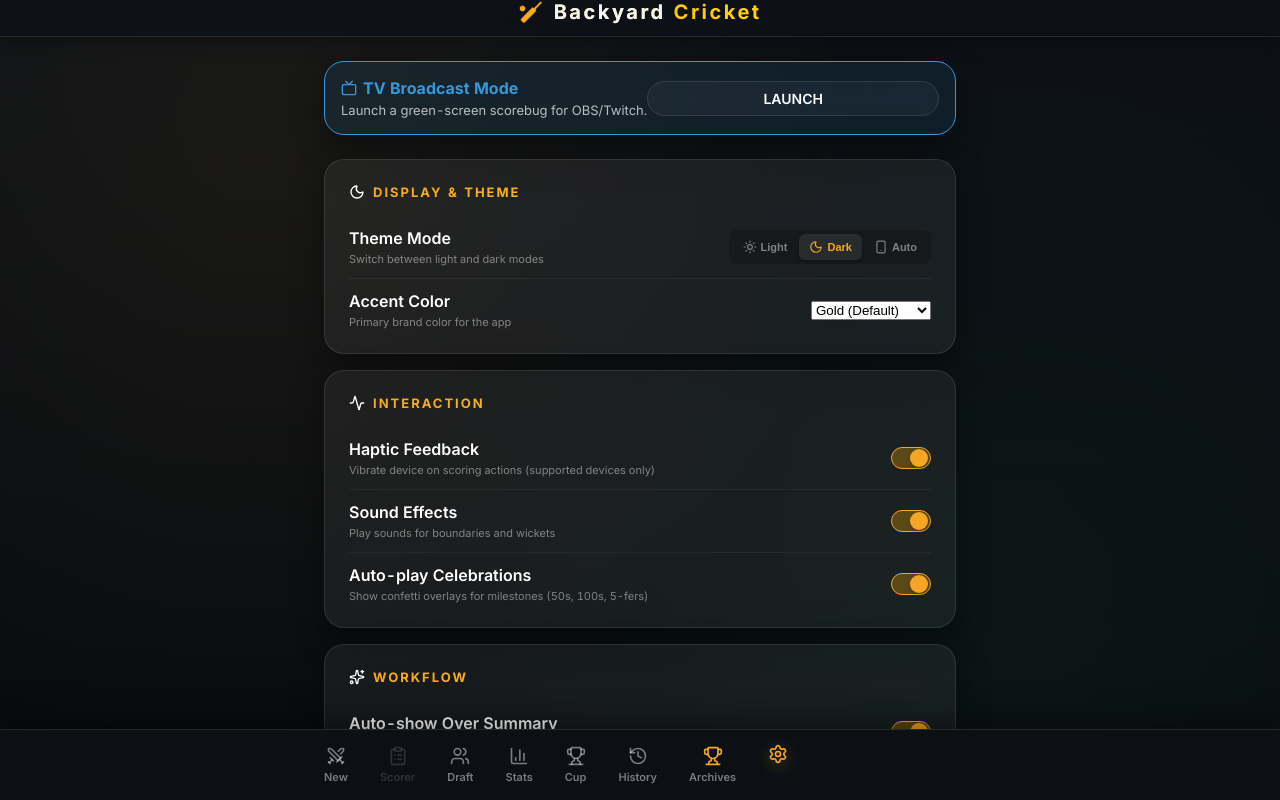
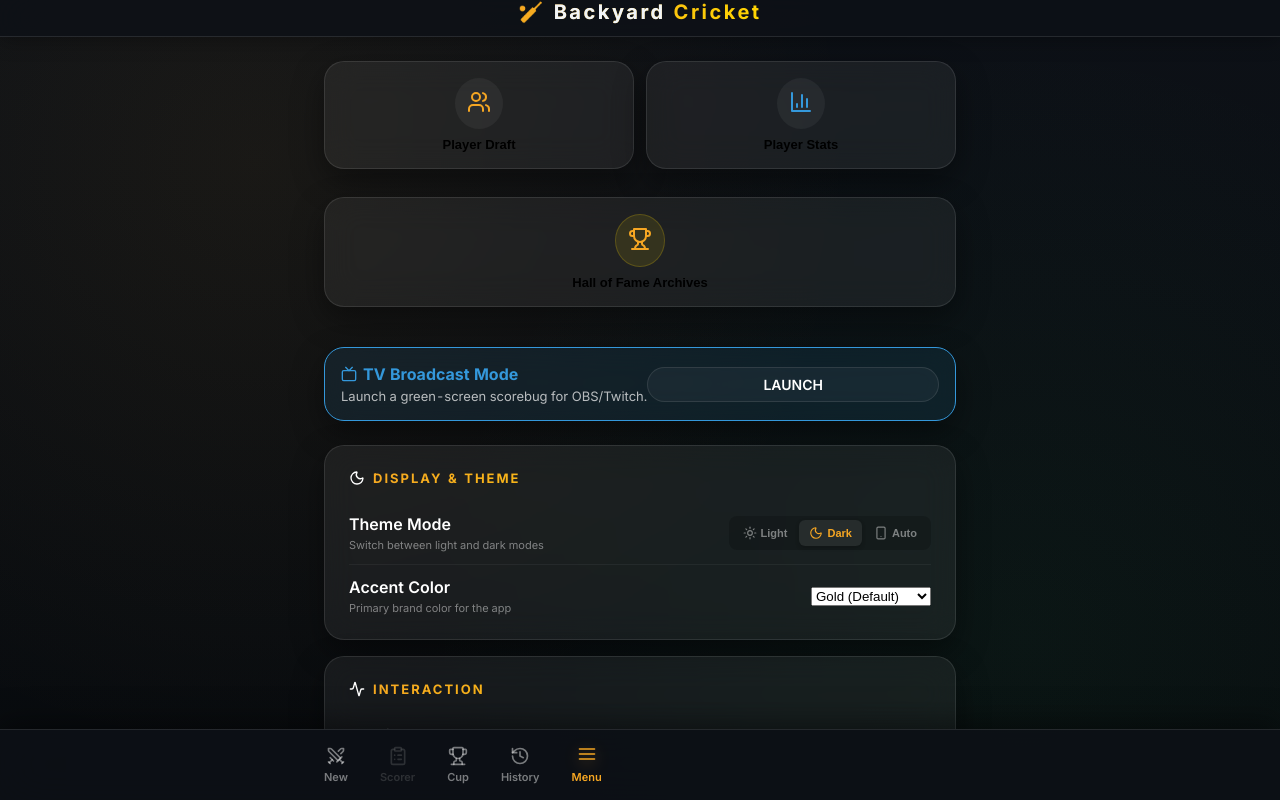
Before and after one commit to Kebadan-2704/Backyard-Pwa-App, a React (Vite) app: page /settings in a window 1280 px wide. Built offline with nearby package versions, Linux system fonts and the light colour scheme.

Commit message:
fix: consolidate navbar to 5 items and add menu hub to settings

```diff
--- a/src/components/Navbar.tsx
+++ b/src/components/Navbar.tsx
@@ -31,24 +31,6 @@ export default function Navbar() {
           {match && !match.complete && <span className="nav-tab-dot" />}
         </NavLink>
         <NavLink
-          to="/draft"
-          className={({ isActive }) => `nav-tab ${isActive ? 'active' : ''}`}
-          aria-label="Draft"
-          role="tab"
-        >
-          <Users size={14} />
-          <span className="nav-tab-label">Draft</span>
-        </NavLink>
-        <NavLink
-          to="/stats"
-          className={({ isActive }) => `nav-tab ${isActive ? 'active' : ''}`}
-          aria-label="Stats"
-          role="tab"
-        >
-          <BarChart3 size={14} />
-          <span className="nav-tab-label">Stats</span>
-        </NavLink>
-        <NavLink
           to="/tournament"
           className={({ isActive }) => `nav-tab ${isActive ? 'active' : ''}`}
           aria-label="Tournament"
@@ -67,21 +49,13 @@ export default function Navbar() {
           <span className="nav-tab-label">History</span>
         </NavLink>
         <NavLink
-          to="/archives"
+          to="/settings"
           className={({ isActive }) => `nav-tab ${isActive ? 'active' : ''}`}
-          aria-label="Hall of Fame Archives"
+          aria-label="Menu"
           role="tab"
         >
-          <Trophy size={14} color="var(--gold)" />
-          <span className="nav-tab-label">Archives</span>
-        </NavLink>
-        <NavLink
-          to="/settings"
-          className={({ isActive }) => `nav-tab ${isActive ? 'active' : ''}`}
-          aria-label="Settings"
-          role="tab"
-        >
-          <Settings size={14} />
+          <svg xmlns="http://www.w3.org/2000/svg" width="14" height="14" viewBox="0 0 24 24" fill="none" stroke="currentColor" strokeWidth="2" strokeLinecap="round" strokeLinejoin="round"><line x1="3" y1="12" x2="21" y2="12"></line><line x1="3" y1="6" x2="21" y2="6"></line><line x1="3" y1="18" x2="21" y2="18"></line></svg>
+          <span className="nav-tab-label">Menu</span>
         </NavLink>
         {match && <LiveShare />}
       </div>
--- a/src/pages/SettingsPage.tsx
+++ b/src/pages/SettingsPage.tsx
@@ -47,6 +47,42 @@ export default function SettingsPage() {
           </div>
         </div>
       )}
+
+      {/* NEW MENU HUB SECTION */}
+      <div style={{ display: 'grid', gridTemplateColumns: '1fr 1fr', gap: 12, marginBottom: 24 }}>
+        <button
+          className="glass-card slide-down"
+          onClick={() => navigate('/draft')}
+          style={{ padding: 16, display: 'flex', flexDirection: 'column', alignItems: 'center', gap: 8 }}
+        >
+          <div style={{ padding: 12, background: 'rgba(255,255,255,0.05)', borderRadius: '50%' }}>
+            <svg xmlns="http://www.w3.org/2000/svg" width="24" height="24" viewBox="0 0 24 24" fill="none" stroke="currentColor" strokeWidth="2" strokeLinecap="round" strokeLinejoin="round" style={{ color: 'var(--gold)' }}><path d="M16 21v-2a4 4 0 0 0-4-4H6a4 4 0 0 0-4 4v2"></path><circle cx="9" cy="7" r="4"></circle><path d="M22 21v-2a4 4 0 0 0-3-3.87"></path><path d="M16 3.13a4 4 0 0 1 0 7.75"></path></svg>
+          </div>
+          <span style={{ fontWeight: 600, fontSize: 13 }}>Player Draft</span>
+        </button>
+
+        <button
+          className="glass-card slide-down"
+          onClick={() => navigate('/stats')}
+          style={{ padding: 16, display: 'flex', flexDirection: 'column', alignItems: 'center', gap: 8, animationDelay: '0.05s' }}
+        >
+          <div style={{ padding: 12, background: 'rgba(255,255,255,0.05)', borderRadius: '50%' }}>
+            <svg xmlns="http://www.w3.org/2000/svg" width="24" height="24" viewBox="0 0 24 24" fill="none" stroke="currentColor" strokeWidth="2" strokeLinecap="round" strokeLinejoin="round" style={{ color: 'var(--blue)' }}><path d="M3 3v18h18"/><path d="M18 17V9"/><path d="M13 17V5"/><path d="M8 17v-3"/></svg>
+          </div>
+          <span style={{ fontWeight: 600, fontSize: 13 }}>Player Stats</span>
+        </button>
+
+        <button
+          className="glass-card slide-down"
+          onClick={() => navigate('/archives')}
+          style={{ padding: 16, display: 'flex', flexDirection: 'column', alignItems: 'center', gap: 8, animationDelay: '0.1s', gridColumn: 'span 2' }}
+        >
+          <div style={{ padding: 12, background: 'rgba(255,215,0,0.1)', borderRadius: '50%', border: '1px solid rgba(255,215,0,0.2)' }}>
+            <svg xmlns="http://www.w3.org/2000/svg" width="24" height="24" viewBox="0 0 24 24" fill="none" stroke="currentColor" strokeWidth="2" strokeLinecap="round" strokeLinejoin="round" style={{ color: 'var(--gold)' }}><path d="M6 9H4.5a2.5 2.5 0 0 1 0-5H6"/><path d="M18 9h1.5a2.5 2.5 0 0 0 0-5H18"/><path d="M4 22h16"/><path d="M10 14.66V17c0 .55-.47.98-.97 1.21C7.85 18.75 7 20.24 7 22"/><path d="M14 14.66V17c0 .55.47.98.97 1.21C16.15 18.75 17 20.24 17 22"/><path d="M18 2H6v7a6 6 0 0 0 12 0V2Z"/></svg>
+          </div>
+          <span style={{ fontWeight: 600, fontSize: 13 }}>Hall of Fame Archives</span>
+        </button>
+      </div>
 
       <div className="glass-card" style={{ marginBottom: 24, padding: 16, border: '1px solid var(--blue)', background: 'rgba(52, 152, 219, 0.1)' }}>
         <div style={{ display: 'flex', alignItems: 'center', justifyContent: 'space-between' }}>
```
